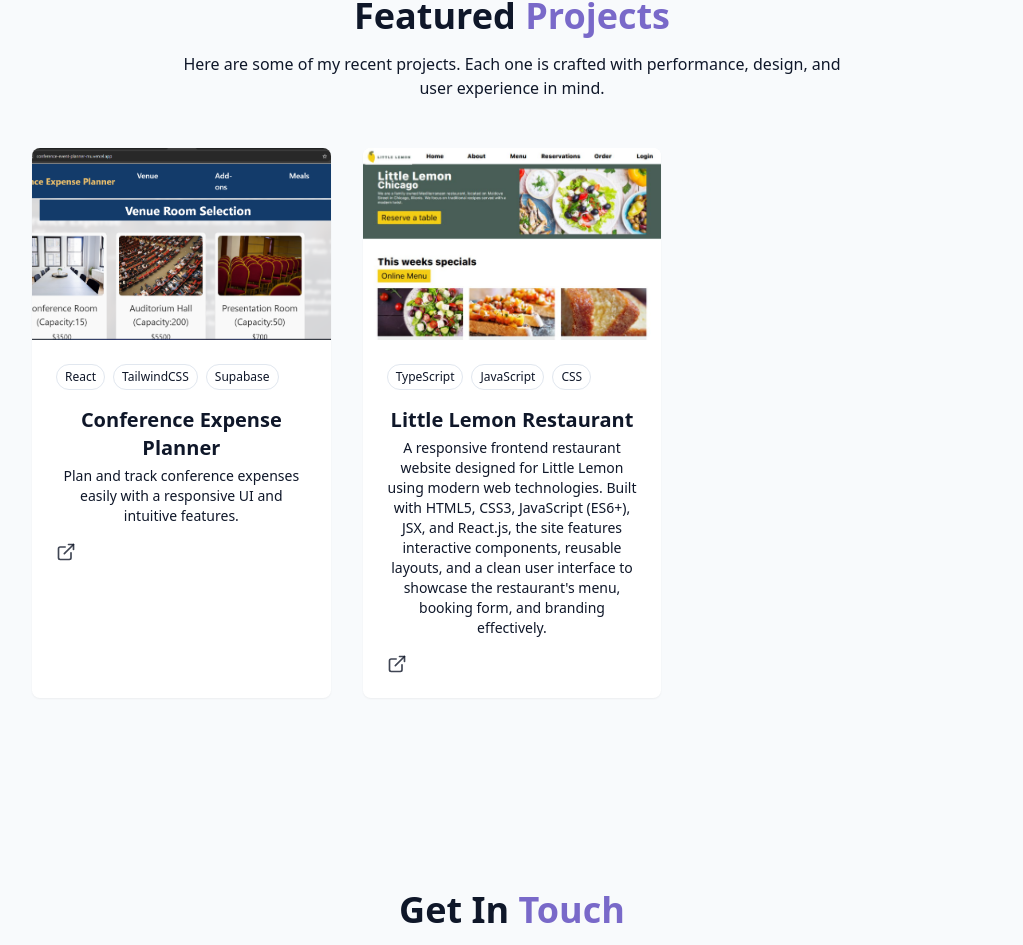
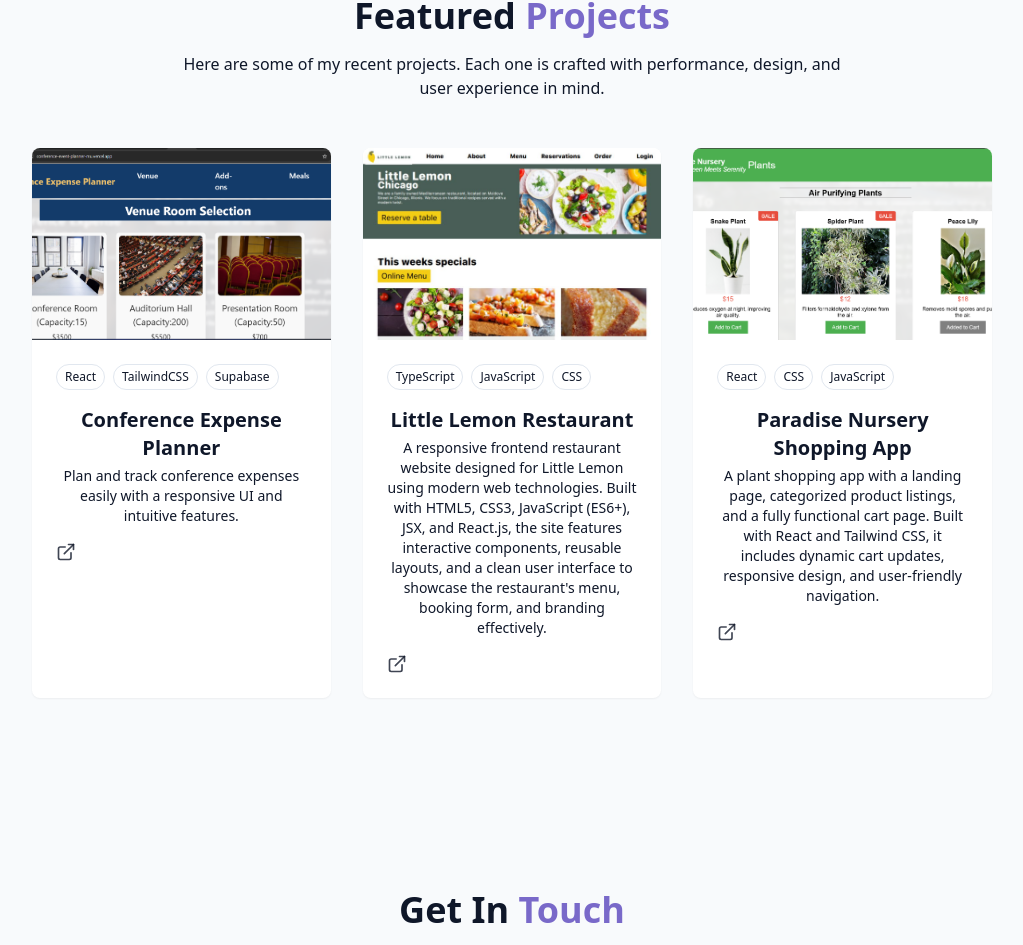
Before and after one commit to anujkvcs/My-Portfolio, a React (Vite) app: page / in a window 1280 px wide. Shown: the part 2886-3831 px from the top of the page, without its empty margins (128-1151 px from the left). Built offline with nearby package versions, Linux system fonts and the light colour scheme.

Commit message:
Added Paradise Nursery Shopping App to project list

```diff
--- a/src/components/ProjectsSection.jsx
+++ b/src/components/ProjectsSection.jsx
@@ -16,6 +16,14 @@
     image: "/projects/project2.png",
     tags: ["TypeScript", "JavaScript", "CSS"],
     demoUrl: "https://little-lemon-rho-three.vercel.app/",
+  },
+  {
+    id: 3,
+    title: "Paradise Nursery Shopping App",
+    description: "A plant shopping app with a landing page, categorized product listings, and a fully functional cart page. Built with React and Tailwind CSS, it includes dynamic cart updates, responsive design, and user-friendly navigation.",
+    image: "/projects/project3.png", // Make sure to add this image in your public folder under /projects/
+    tags: ["React", "CSS", "JavaScript"],
+    demoUrl: "https://anujkvcs.github.io/e-plantShopping/", // Replace with your actual deployed URL
   },
 ];
 
```
Also changed, not shown: public/projects/project3.png (added).
